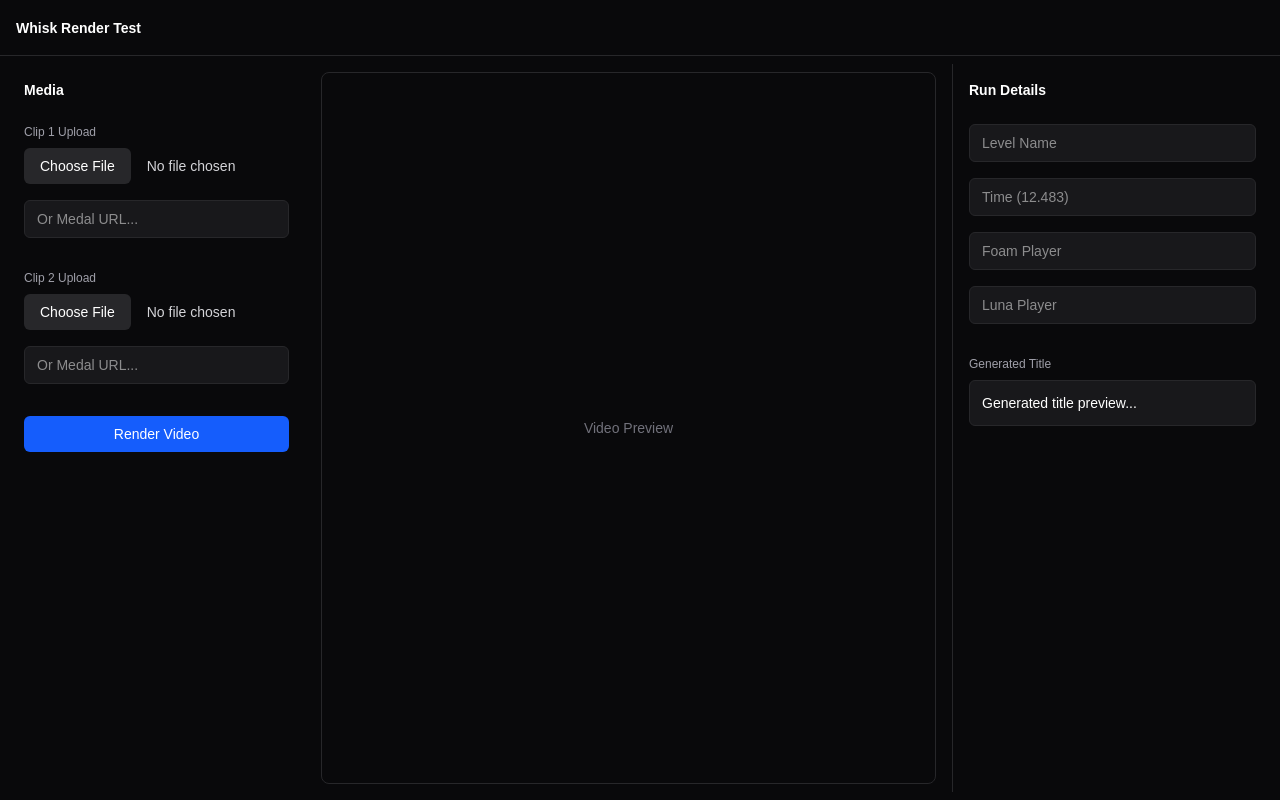
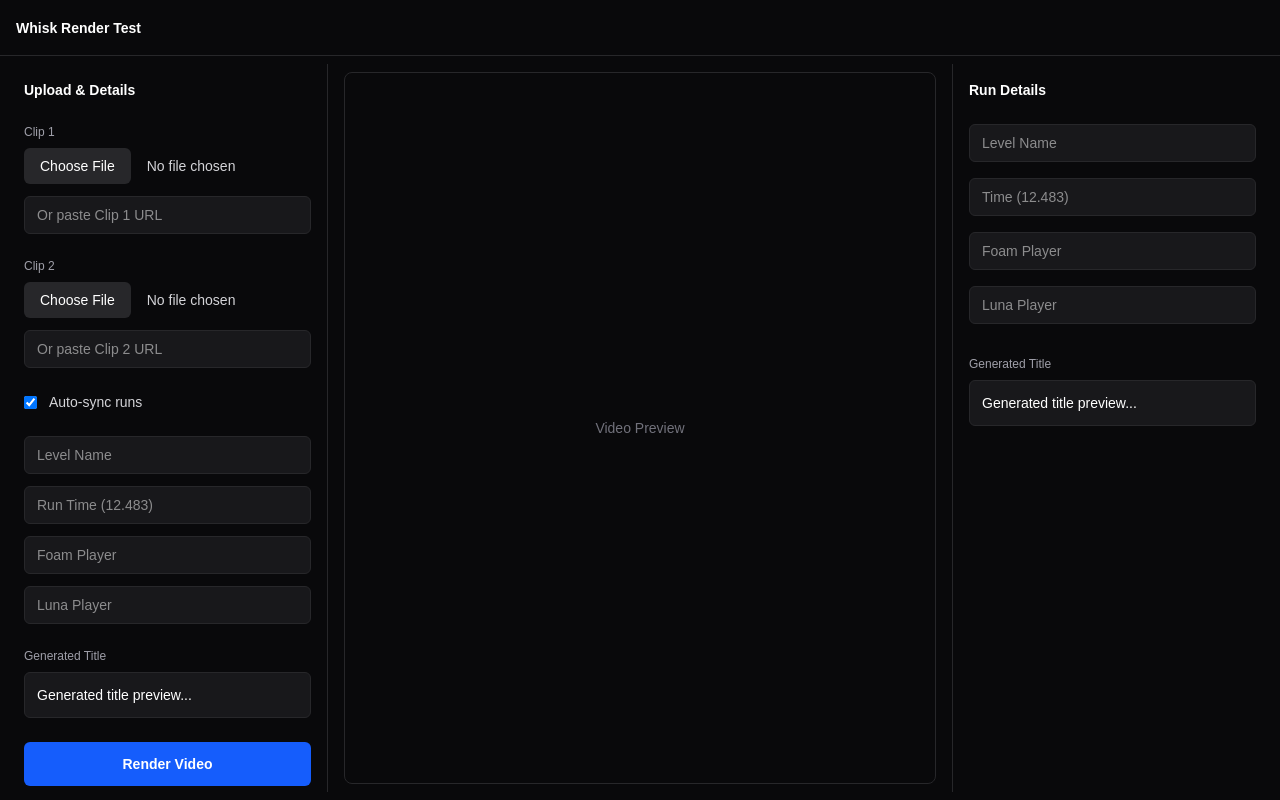
Before and after one commit to Dave-III/Whisk-Render-Service-V2, a Next.js app in the folder frontend/: page /editor in a window 1280 px wide. Built offline with nearby package versions, Linux system fonts and the light colour scheme.

Commit message:
updated Sidebar for website

```diff
--- a/frontend/app/editor/page.tsx
+++ b/frontend/app/editor/page.tsx
@@ -1,45 +1,41 @@
 "use client"
 
 import { useState } from "react"
-
 import EditorShell from "@/components/editor/layout/EditorShell"
 
 export default function EditorPage() {
+  const [autoSync, setAutoSync] = useState(true)
 
   const [levelName, setLevelName] = useState("")
   const [runTime, setRunTime] = useState("")
-
   const [foamPlayer, setFoamPlayer] = useState("")
   const [lunaPlayer, setLunaPlayer] = useState("")
 
   const [loading, setLoading] = useState(false)
-
   const [downloadUrl, setDownloadUrl] = useState("")
   const [youtubeUrl, setYoutubeUrl] = useState("")
+  const [outputFilename, setOutputFilename] = useState("")
 
   return (
     <EditorShell
-
+      autoSync={autoSync}
+      setAutoSync={setAutoSync}
       levelName={levelName}
       setLevelName={setLevelName}
-
       runTime={runTime}
       setRunTime={setRunTime}
-
       foamPlayer={foamPlayer}
       setFoamPlayer={setFoamPlayer}
-
       lunaPlayer={lunaPlayer}
       setLunaPlayer={setLunaPlayer}
-
       loading={loading}
       setLoading={setLoading}
-
       downloadUrl={downloadUrl}
       setDownloadUrl={setDownloadUrl}
-
       youtubeUrl={youtubeUrl}
       setYoutubeUrl={setYoutubeUrl}
+      outputFilename={outputFilename}
+      setOutputFilename={setOutputFilename}
     />
   )
 }
--- a/frontend/components/editor/layout/EditorShell.tsx
+++ b/frontend/components/editor/layout/EditorShell.tsx
@@ -4,110 +4,46 @@ import PreviewPanel from "./PreviewPanel"
 import InspectorPanel from "./InspectorPanel"
 
 type Props = {
+  autoSync: boolean
+  setAutoSync: (value: boolean) => void
 
   levelName: string
-  setLevelName: (
-    value: string
-  ) => void
+  setLevelName: (value: string) => void
 
   runTime: string
-  setRunTime: (
-    value: string
-  ) => void
+  setRunTime: (value: string) => void
 
   foamPlayer: string
-  setFoamPlayer: (
-    value: string
-  ) => void
+  setFoamPlayer: (value: string) => void
 
   lunaPlayer: string
-  setLunaPlayer: (
-    value: string
-  ) => void
+  setLunaPlayer: (value: string) => void
 
   loading: boolean
-  setLoading: (
-    value: boolean
-  ) => void
+  setLoading: (value: boolean) => void
 
   downloadUrl: string
-  setDownloadUrl: (
-    value: string
-  ) => void
+  setDownloadUrl: (value: string) => void
 
   youtubeUrl: string
-  setYoutubeUrl: (
-    value: string
-  ) => void
+  setYoutubeUrl: (value: string) => void
+
+  outputFilename: string
+  setOutputFilename: (value: string) => void
 }
 
-export default function EditorShell({
-
-  levelName,
-  setLevelName,
-
-  runTime,
-  setRunTime,
-
-  foamPlayer,
-  setFoamPlayer,
-
-  lunaPlayer,
-  setLunaPlayer,
-
-  loading,
-  setLoading,
-
-  downloadUrl,
-  setDownloadUrl,
-
-  youtubeUrl,
-  setYoutubeUrl,
-
-}: Props) {
-
+export default function EditorShell(props: Props) {
   return (
     <div className="h-screen bg-zinc-950 text-white flex flex-col overflow-hidden">
-
       <Toolbar />
 
       <div className="flex flex-1 overflow-hidden p-2 gap-2">
-
-        <Sidebar
-
-          loading={loading}
-          setLoading={setLoading}
-
-          setDownloadUrl={setDownloadUrl}
-          setYoutubeUrl={setYoutubeUrl}
-        />
+        <Sidebar {...props} />
 
         <PreviewPanel />
 
-        <InspectorPanel
-
-          levelName={levelName}
-          setLevelName={setLevelName}
-
-          runTime={runTime}
-          setRunTime={setRunTime}
-
-          foamPlayer={foamPlayer}
-          setFoamPlayer={setFoamPlayer}
-
-          lunaPlayer={lunaPlayer}
-          setLunaPlayer={setLunaPlayer}
-
-          loading={loading}
-
-          downloadUrl={downloadUrl}
-          youtubeUrl={youtubeUrl}
-
-          onYoutubeUpload={() => {}}
-        />
-
+        <InspectorPanel />
       </div>
-
     </div>
   )
 }
--- a/frontend/components/editor/layout/Sidebar.tsx
+++ b/frontend/components/editor/layout/Sidebar.tsx
@@ -1,75 +1,82 @@
 "use client"
 
-import { useState } from "react"
-
+import { useMemo } from "react"
 import { renderVideo } from "@/services/renderService"
-
 import { useEditorStore } from "@/store/editorStore"
 
-export default function Sidebar() {
+type Props = {
+  autoSync: boolean
+  setAutoSync: (value: boolean) => void
 
+  levelName: string
+  setLevelName: (value: string) => void
+
+  runTime: string
+  setRunTime: (value: string) => void
+
+  foamPlayer: string
+  setFoamPlayer: (value: string) => void
+
+  lunaPlayer: string
+  setLunaPlayer: (value: string) => void
+
+  loading: boolean
+  setLoading: (value: boolean) => void
+
+  setDownloadUrl: (value: string) => void
+  setYoutubeUrl: (value: string) => void
+
+  setOutputFilename: (value: string) => void
+}
+
+export default function Sidebar({
+  autoSync,
+  setAutoSync,
+
+  levelName,
+  setLevelName,
+
+  runTime,
+  setRunTime,
+
+  foamPlayer,
+  setFoamPlayer,
+
+  lunaPlayer,
+  setLunaPlayer,
+
+  loading,
+  setLoading,
+
+  setDownloadUrl,
+  setYoutubeUrl,
+  setOutputFilename,
+}: Props) {
   const {
     clip1,
     clip2,
-
     clip1Url,
     clip2Url,
-
     setClip1,
     setClip2,
-
     setClip1Url,
     setClip2Url,
   } = useEditorStore()
 
-  const [loading, setLoading] = useState(false)
-
-  const [youtubeUrl, setYoutubeUrl] = useState("")
-  const [downloadUrl, setDownloadUrl] = useState("")
-  const [outputFilename, setOutputFilename] = useState("")
-
-  async function handleYoutubeUpload() {
-
-    try {
-
-      setLoading(true)
-
-      const formData = new FormData()
-
-      formData.append(
-        "filename",
-        outputFilename
-      )
-
-      const response = await fetch(
-        "http://localhost:8000/upload-youtube",
-        {
-          method: "POST",
-          body: formData,
-        }
-      )
-
-      const result = await response.json()
-
-      setYoutubeUrl(result.youtube_url)
-
-    } catch (error) {
-
-      console.error(error)
-
-      alert("YouTube upload failed")
-
-    } finally {
-
-      setLoading(false)
-    }
+  const generatedTitle = useMemo(() => {
+    if (!levelName || !runTime || !foamPlayer || !lunaPlayer) {
+      return "Generated title preview..."
     }
 
+    return `${levelName} ${runTime} | Foam: ${foamPlayer} | Luna: ${lunaPlayer}`
+  }, [levelName, runTime, foamPlayer, lunaPlayer])
+
   async function handleRender() {
-
     try {
-
       setLoading(true)
+      setYoutubeUrl("")
+      setDownloadUrl("")
+      setOutputFilename("")
 
       const result = await renderVideo(
         clip1,
@@ -78,218 +85,152 @@ export default function Sidebar() {
         clip2Url
       )
 
-      setDownloadUrl(
-        `http://localhost:8000${result.download_url}`
-      )
-
-      setOutputFilename(
-        result.output_video.split("/").pop()
-      )
-
+      setDownloadUrl(`http://localhost:8000${result.download_url}`)
+      setOutputFilename(result.output_video.split("/").pop() ?? "")
     } catch (error) {
-
       console.error(error)
-
       alert("Render failed")
-
     } finally {
-
       setLoading(false)
     }
   }
 
   return (
-    <div className="h-full p-4 overflow-y-auto">
-
+    <div className="w-80 h-full border-r border-zinc-800 bg-zinc-950 p-4 overflow-y-auto">
       <h2 className="text-sm font-semibold text-white mb-6">
-        Media
+        Upload & Details
       </h2>
 
-      {/* CLIP 1 */}
-      <div className="mb-8">
-
-        <label className="block text-xs text-zinc-400 mb-2">
-          Clip 1 Upload
-        </label>
+      <div className="space-y-6">
+        <div>
+          <div className="text-xs text-zinc-400 mb-2">Clip 1</div>
 
           <input
             type="file"
             accept="video/mp4"
-          onChange={(e) =>
-            setClip1(e.target.files?.[0] || null)
-          }
+            onChange={(e) => setClip1(e.target.files?.[0] || null)}
             className="
-            mb-4
-            block
-            w-full
-            text-sm
-            text-zinc-300
-
-            file:mr-4
-            file:rounded-md
-            file:border-0
-
-            file:bg-zinc-800
-            file:px-4
-            file:py-2
-
-            file:text-sm
-            file:font-medium
-            file:text-white
-
-            hover:file:bg-zinc-900
-
-            file:transition-colors
-            file:cursor-pointer
-
-            cursor-pointer
+              block w-full text-sm text-zinc-300
+              file:mr-4 file:rounded-md file:border-0
+              file:bg-zinc-800 file:px-4 file:py-2
+              file:text-sm file:font-medium file:text-white
+              hover:file:bg-zinc-900 file:transition-colors
+              file:cursor-pointer cursor-pointer
             "
           />
 
           {clip1 && (
-          <div className="mb-3 text-xs text-green-400 break-all">
+            <div className="mt-2 text-xs text-green-400 break-all">
               {clip1.name}
             </div>
           )}
 
           <input
             type="text"
-          placeholder="Or Medal URL..."
+            placeholder="Or paste Clip 1 URL"
             value={clip1Url}
-          onChange={(e) =>
-            setClip1Url(e.target.value)
-          }
-          className="
-            w-full
-            bg-zinc-900
-            border
-            border-zinc-800
-            rounded-md
-            px-3
-            py-2
-            text-sm
-            outline-none
-            focus:border-blue-500
-          "
+            onChange={(e) => setClip1Url(e.target.value)}
+            className="mt-3 w-full rounded-md border border-zinc-800 bg-zinc-900 px-3 py-2 text-sm outline-none focus:border-blue-500"
           />
-
         </div>
 
-      {/* CLIP 2 */}
-      <div className="mb-8">
-
-        <label className="block text-xs text-zinc-400 mb-2">
-          Clip 2 Upload
-        </label>
+        <div>
+          <div className="text-xs text-zinc-400 mb-2">Clip 2</div>
 
           <input
             type="file"
             accept="video/mp4"
-          onChange={(e) =>
-            setClip2(e.target.files?.[0] || null)
-          }
+            onChange={(e) => setClip2(e.target.files?.[0] || null)}
             className="
-            mb-4
-            block
-            w-full
-            text-sm
-            text-zinc-300
-
-            file:mr-4
-            file:rounded-md
-            file:border-0
-
-            file:bg-zinc-800
-            file:px-4
-            file:py-2
-
-            file:text-sm
-            file:font-medium
-            file:text-white
-
-            hover:file:bg-zinc-900
-
-            file:transition-colors
-            file:cursor-pointer
-
-            cursor-pointer
+              block w-full text-sm text-zinc-300
+              file:mr-4 file:rounded-md file:border-0
+              file:bg-zinc-800 file:px-4 file:py-2
+              file:text-sm file:font-medium file:text-white
+              hover:file:bg-zinc-900 file:transition-colors
+              file:cursor-pointer cursor-pointer
             "
           />
 
           {clip2 && (
-          <div className="mb-3 text-xs text-green-400 break-all">
+            <div className="mt-2 text-xs text-green-400 break-all">
               {clip2.name}
             </div>
           )}
 
           <input
             type="text"
-          placeholder="Or Medal URL..."
+            placeholder="Or paste Clip 2 URL"
             value={clip2Url}
-          onChange={(e) =>
-            setClip2Url(e.target.value)
-          }
-          className="
-            w-full
-            bg-zinc-900
-            border
-            border-zinc-800
-            rounded-md
-            px-3
-            py-2
-            text-sm
-            outline-none
-            focus:border-blue-500
-          "
+            onChange={(e) => setClip2Url(e.target.value)}
+            className="mt-3 w-full rounded-md border border-zinc-800 bg-zinc-900 px-3 py-2 text-sm outline-none focus:border-blue-500"
+          />
+        </div>
+
+        <label className="flex items-center gap-3 text-sm text-zinc-300">
+          <input
+            type="checkbox"
+            checked={autoSync}
+            onChange={(e) => setAutoSync(e.target.checked)}
+          />
+          Auto-sync runs
+        </label>
+
+        <div className="space-y-3">
+          <input
+            type="text"
+            placeholder="Level Name"
+            value={levelName}
+            onChange={(e) => setLevelName(e.target.value)}
+            className="w-full rounded-md border border-zinc-800 bg-zinc-900 px-3 py-2 text-sm outline-none focus:border-blue-500"
           />
 
+          <input
+            type="text"
+            placeholder="Run Time (12.483)"
+            value={runTime}
+            onChange={(e) => setRunTime(e.target.value)}
+            className="w-full rounded-md border border-zinc-800 bg-zinc-900 px-3 py-2 text-sm outline-none focus:border-blue-500"
+          />
+
+          <input
+            type="text"
+            placeholder="Foam Player"
+            value={foamPlayer}
+            onChange={(e) => setFoamPlayer(e.target.value)}
+            className="w-full rounded-md border border-zinc-800 bg-zinc-900 px-3 py-2 text-sm outline-none focus:border-blue-500"
+          />
+
+          <input
+            type="text"
+            placeholder="Luna Player"
+            value={lunaPlayer}
+            onChange={(e) => setLunaPlayer(e.target.value)}
+            className="w-full rounded-md border border-zinc-800 bg-zinc-900 px-3 py-2 text-sm outline-none focus:border-blue-500"
+          />
         </div>
 
-      {/* RENDER BUTTON */}
+        <div>
+          <div className="text-xs text-zinc-400 mb-2">
+            Generated Title
+          </div>
+
+          <div className="rounded-md border border-zinc-800 bg-zinc-900 p-3 text-sm text-white break-words">
+            {generatedTitle}
+          </div>
+        </div>
+
         <button
           onClick={handleRender}
           disabled={loading}
           className="
-          w-full
-          bg-blue-600
-          hover:bg-blue-500
-          disabled:bg-zinc-700
-          disabled:cursor-not-allowed
-          transition-colors
-          rounded-md
-          py-2
-          text-sm
-          font-medium
+            w-full rounded-md bg-blue-600 hover:bg-blue-500
+            disabled:bg-zinc-700 disabled:cursor-not-allowed
+            transition-colors py-3 text-sm font-semibold text-white
           "
         >
           {loading ? "Rendering..." : "Render Video"}
         </button>
-
-      {/* RESULT */}
-      {youtubeUrl && (
-        <div className="mt-6">
-
-          <div className="text-xs text-zinc-400 mb-2">
-            YouTube URL
       </div>
-
-          <a
-            href={youtubeUrl}
-            target="_blank"
-            className="
-              block
-              text-sm
-              text-blue-400
-              break-all
-              hover:text-blue-300
-            "
-          >
-            {youtubeUrl}
-          </a>
-
-        </div>
-      )}
-
     </div>
   )
 }
```
Also changed, not shown: 1 other file (tests, documents, lock files or other folders). Lines whose indentation alone changed are shown as unchanged.
